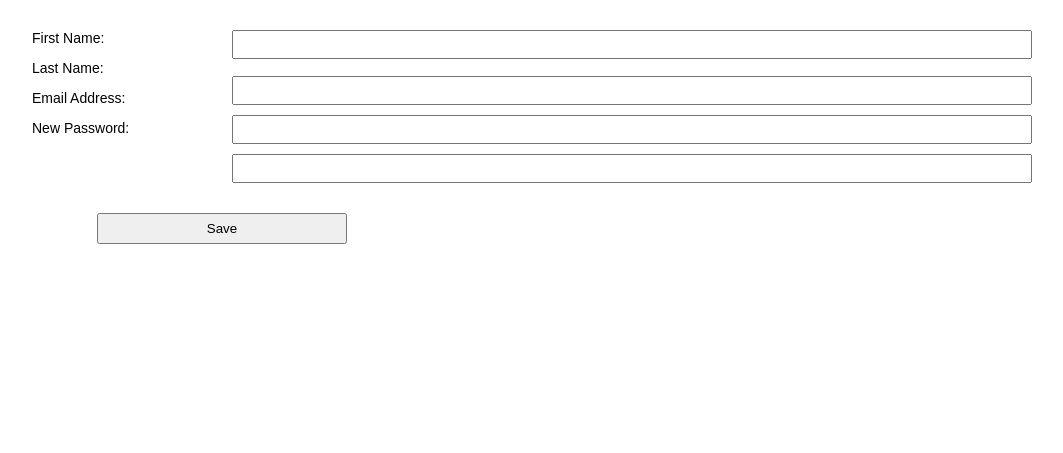
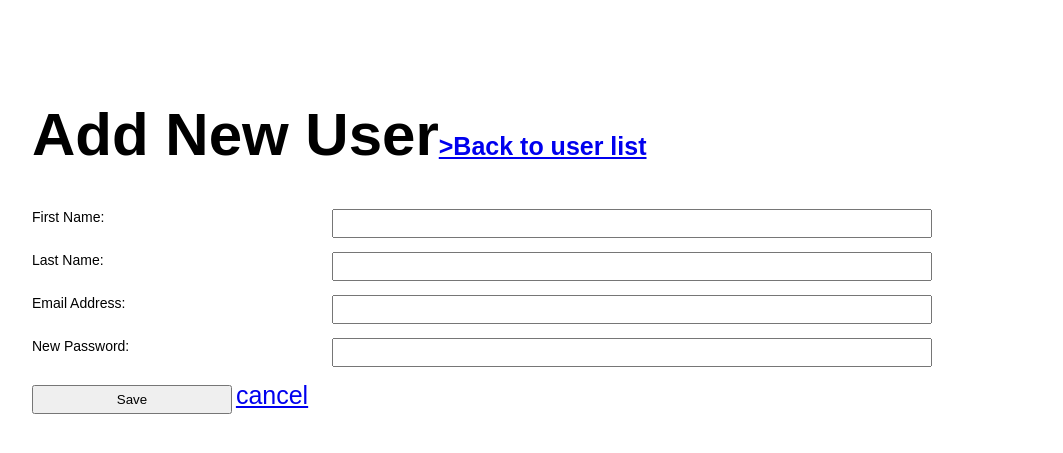
Before and after one commit to NipuniKodithuwakku/UserManagementSystem, a PHP site: page /add-user.php in a window 1280 px wide. Shown: the part 44-497 px from the top of the page, without its empty margins (108-1171 px from the left). Run offline with PHP 8.4, Linux system fonts and the light colour scheme; a user stored in the database is signed in.

Commit message:
add new user page

```diff
--- a/add-user.php
+++ b/add-user.php
@@ -10,22 +10,30 @@
 
     <style>
     main{
+        margin:100px auto;
         width:1000px;
-        margin:30px auto;
+
+    }
+    .userform label{
+        width:30%;
+        float:left;
+    }
+    h1{
+        font-size:60px;
+    }
+    .back{
+        font-size:25px;
     }
 
     input{
         padding:5px;
-        width:80%;
-        float:right;
-        margin-bottom:10px;
+        width:60%;
+
 
     }
     button{
-        width:25%;
-        margin-top:20px;
-        margin-left:65px;
-        padding:6px;
+        width:200px;
+
     }
 
 
@@ -40,7 +48,8 @@
 
 </header>
 <main>
-<form action=" " method="post">
+<h1>Add New User<span class="back"><a href="users.php">>Back to user list</a></span></h1>
+<form action="add-user.php" method="post" class="userform">
 <p>
 <label>First Name:</label>
 <input type="text" name="first_name" required="">
@@ -59,12 +68,9 @@
 </p>
 <p>
 <button type="submit" name=>Save</button>
+<span class="back"><a href="#">cancel</a></span>
 </p>
 </form>
-
-
 </main>
-
-
 </body>
 </html>
```
